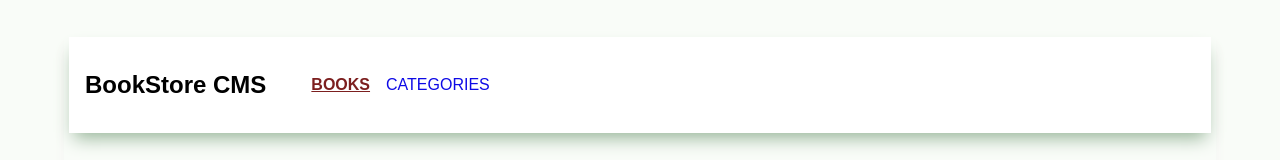
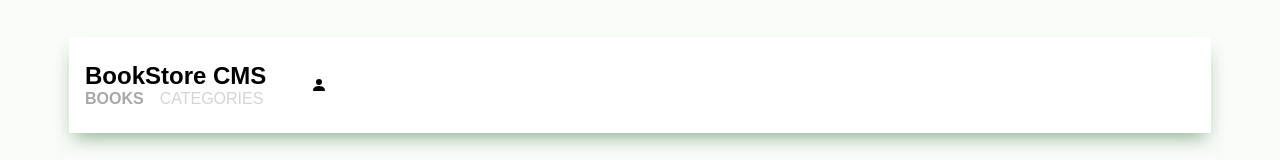
Before and after one commit to Microverse-Fullstack-Program/bookstore, a React (Create React App) app: page / in a window 1280 px wide. Shown: the top 160 px of the page. Built offline with nearby package versions, Linux system fonts and the light colour scheme; no server answers.

Commit message:
Change style for navLink behaviour

```diff
--- a/src/components/Layout.js
+++ b/src/components/Layout.js
@@ -1,11 +1,12 @@
 import { Outlet, NavLink } from 'react-router-dom';
+import { BsPersonFill } from 'react-icons/bs';
 
 const Layout = () => {
   const navLinkStyle = ({ isActive }) => {
     const activeLinkStyle = {
       fontWeight: isActive ? 'bold' : 'normal',
-      textDecoration: isActive ? 'underline' : 'none',
-      color: isActive ? '#7c1f1f' : '#0e0ae6',
+      textDecoration: 'none',
+      color: isActive ? '#a8a8a8' : '#d4d4d4',
     };
     return activeLinkStyle;
   };
@@ -13,6 +14,7 @@
   return (
     <div className="wrapper">
       <header className="header">
+        <div className="nav-wrapper">
           <h2>BookStore CMS</h2>
           <nav className="nav-bar">
             <NavLink to="/" style={navLinkStyle}>
@@ -22,6 +24,8 @@
               CATEGORIES
             </NavLink>
           </nav>
+        </div>
+        <BsPersonFill className="personIcon" />
       </header>
       <main className="container">
         <Outlet />
```
Lines whose indentation alone changed are shown as unchanged.
